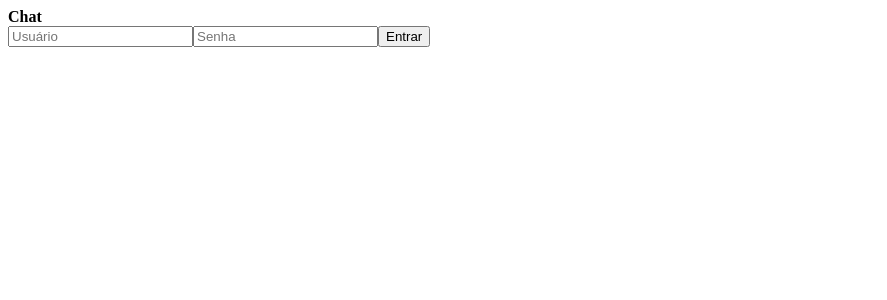
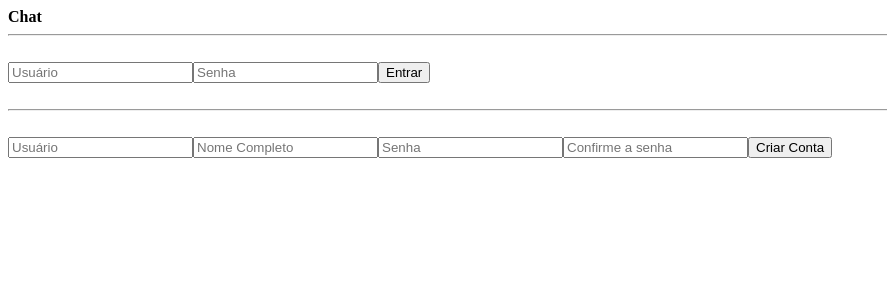
Before and after one commit to Diego-Moreira8/chat-frontend, a React (Vite) app: page / in a window 1280 px wide. Shown: the top 300 px of the page, without its empty margins (0-887 px from the left). Built offline with nearby package versions, Linux system fonts and the light colour scheme.

Commit message:
feat: register form

```diff
--- a/src/App.tsx
+++ b/src/App.tsx
@@ -1,6 +1,7 @@
 import { useContext } from "react";
 import { LoginForm } from "./components/LoginForm";
 import { Nav } from "./components/Nav";
+import { RegisterForm } from "./components/RegisterForm";
 import { UserContext } from "./components/UserContext";
 
 function App() {
@@ -13,7 +14,17 @@ function App() {
   return (
     <>
       <Nav />
-      {!userData && <LoginForm />}
+      {!userData && (
+        <>
+          <hr />
+          <br />
+          <LoginForm />
+          <br />
+          <hr />
+          <br />
+          <RegisterForm />
+        </>
+      )}
     </>
   );
 }
--- a/src/components/LoginForm.tsx
+++ b/src/components/LoginForm.tsx
@@ -1,4 +1,4 @@
-import { useContext, useState } from "react";
+import { useContext, useState, useId } from "react";
 import { UserContext } from "./UserContext";
 
 function LoginForm() {
@@ -11,6 +11,9 @@ function LoginForm() {
   const [username, setUsername] = useState("");
   const [password, setPassword] = useState("");
 
+  const usernameInputId = useId();
+  const passwordInputId = useId();
+
   return (
     <form
       onSubmit={(e) => {
@@ -19,21 +22,23 @@ function LoginForm() {
       }}
     >
       <input
+        onChange={(e) => setUsername(e.target.value)}
+        value={username}
         type="text"
+        id={usernameInputId}
         name="username"
-        id="username"
         placeholder="Usuário"
-        value={username}
-        onChange={(e) => setUsername(e.target.value)}
+        required
       />
 
       <input
+        onChange={(e) => setPassword(e.target.value)}
+        value={password}
         type="password"
+        id={passwordInputId}
         name="password"
-        id="password"
         placeholder="Senha"
-        value={password}
-        onChange={(e) => setPassword(e.target.value)}
+        required
       />
 
       <button type="submit">Entrar</button>
--- /dev/null
+++ b/src/components/RegisterForm.tsx
@@ -0,0 +1,93 @@
+import { useContext, useState, useId } from "react";
+import { UserContext } from "./UserContext";
+import { appFetch } from "../utils/appFetch";
+
+function RegisterForm() {
+  const userContext = useContext(UserContext);
+  if (!userContext) {
+    throw new Error("UserContext must be used within UserProvider");
+  }
+  const { handleLogin } = userContext;
+
+  const [username, setUsername] = useState("");
+  const [fullName, setFullName] = useState("");
+  const [password, setPassword] = useState("");
+  const [passwordConfirmation, setPasswordConfirmation] = useState("");
+
+  const usernameInputId = useId();
+  const fullNameInputId = useId();
+  const passwordInputId = useId();
+  const pwConfirmationInputId = useId();
+
+  async function handleRegistration() {
+    try {
+      const response = await appFetch("/users", {
+        method: "POST",
+        body: {
+          username,
+          name: fullName,
+          password,
+          passwordConfirmation,
+        },
+      });
+
+      if (!response.ok) throw new Error("Error at registration");
+
+      await handleLogin(username, password);
+    } catch (error) {
+      console.error(error);
+    }
+  }
+
+  return (
+    <form
+      onSubmit={(e) => {
+        e.preventDefault();
+        handleRegistration();
+      }}
+    >
+      <input
+        onChange={(e) => setUsername(e.target.value)}
+        value={username}
+        type="text"
+        id={usernameInputId}
+        name="username"
+        placeholder="Usuário"
+        required
+      />
+
+      <input
+        value={fullName}
+        onChange={(e) => setFullName(e.target.value)}
+        type="text"
+        id={fullNameInputId}
+        name="fullName"
+        placeholder="Nome Completo"
+      />
+
+      <input
+        onChange={(e) => setPassword(e.target.value)}
+        value={password}
+        type="password"
+        id={passwordInputId}
+        name="password"
+        placeholder="Senha"
+        required
+      />
+
+      <input
+        onChange={(e) => setPasswordConfirmation(e.target.value)}
+        value={passwordConfirmation}
+        type="password"
+        id={pwConfirmationInputId}
+        name="passwordConfirmation"
+        placeholder="Confirme a senha"
+        required
+      />
+
+      <button type="submit">Criar Conta</button>
+    </form>
+  );
+}
+
+export { RegisterForm };
```
